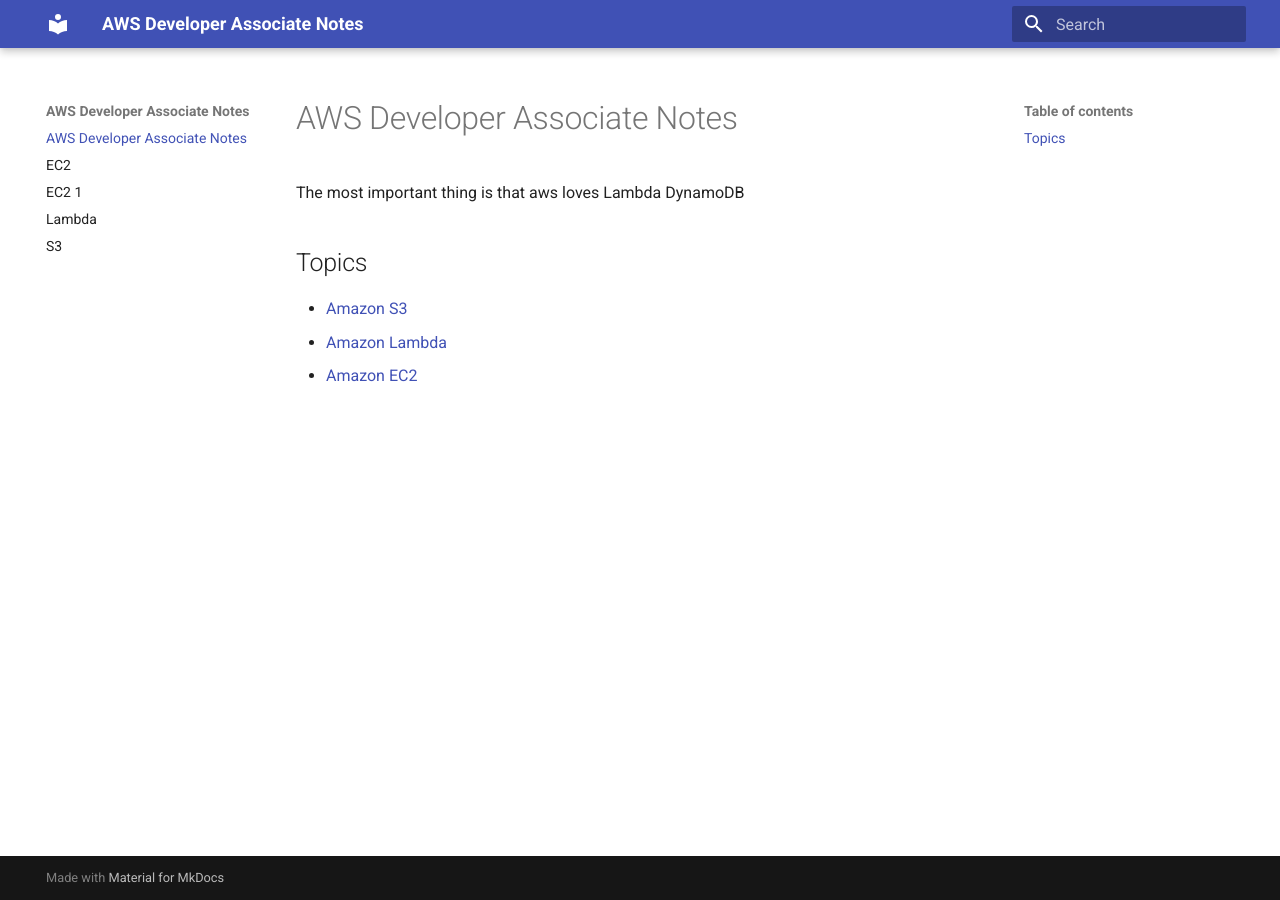
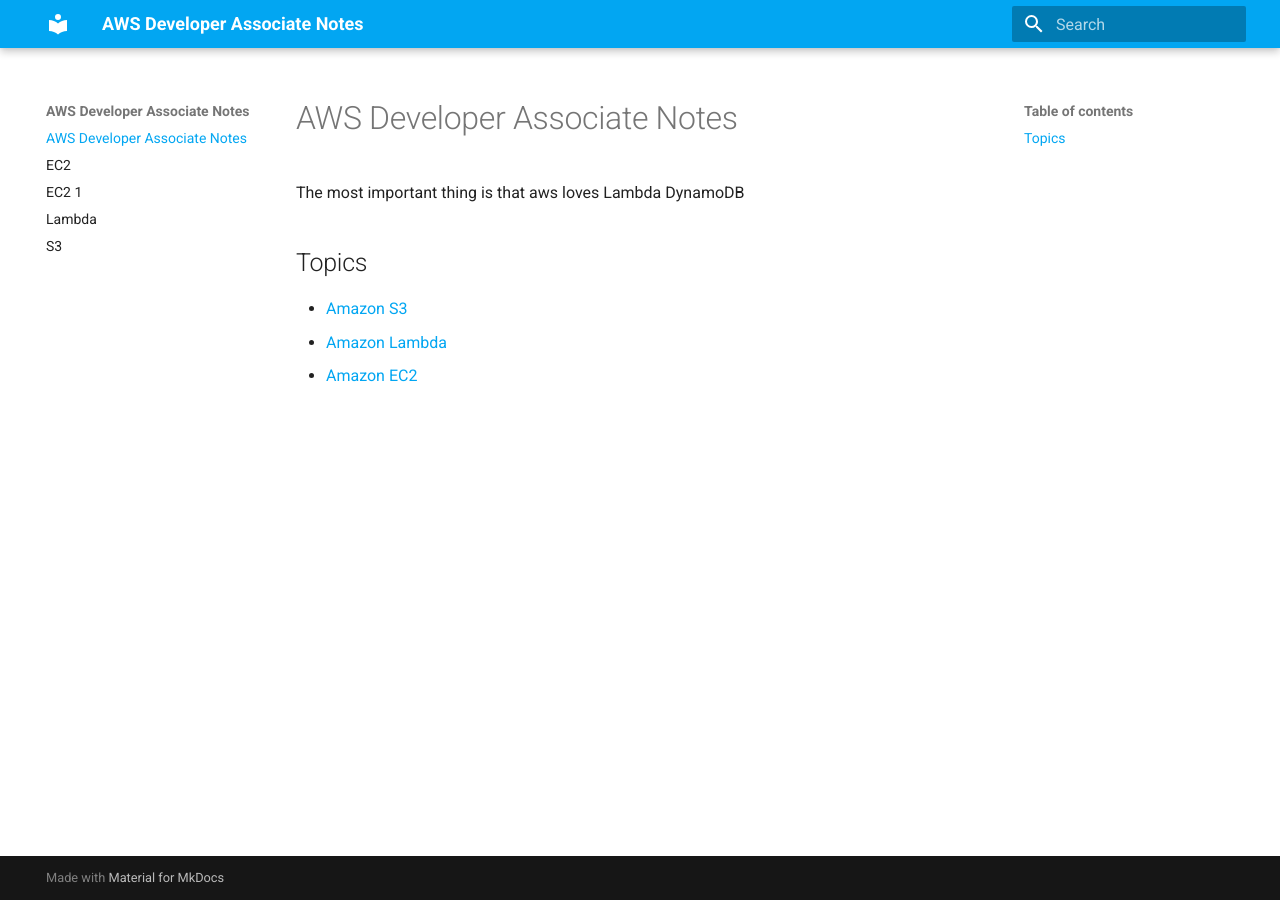
Before and after one commit to meghnalal/aws-developer-associate-notes, an MkDocs documentation site: the page built from docs/index.md, in a window 1280 px wide. Built offline with MkDocs 1.6.1 and Material for MkDocs 9.7.7, drawn with Linux system fonts in a browser that asks for light colours.

Commit message:
Update theme colors in mkdocs.yml

```diff
--- a/mkdocs.yml
+++ b/mkdocs.yml
@@ -2,5 +2,5 @@
 theme:
   name: material
   palette:
-    primary: indigo  # Header/navbar color
-    accent: blue     # Links and accents
+    primary: light blue  # Header/navbar color
+    accent: purple     # Links and accents
```
